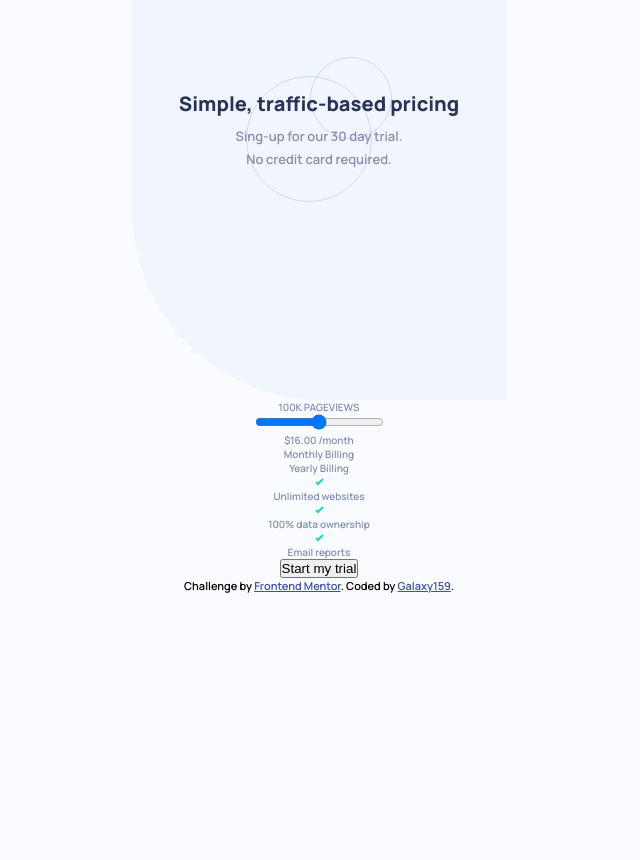
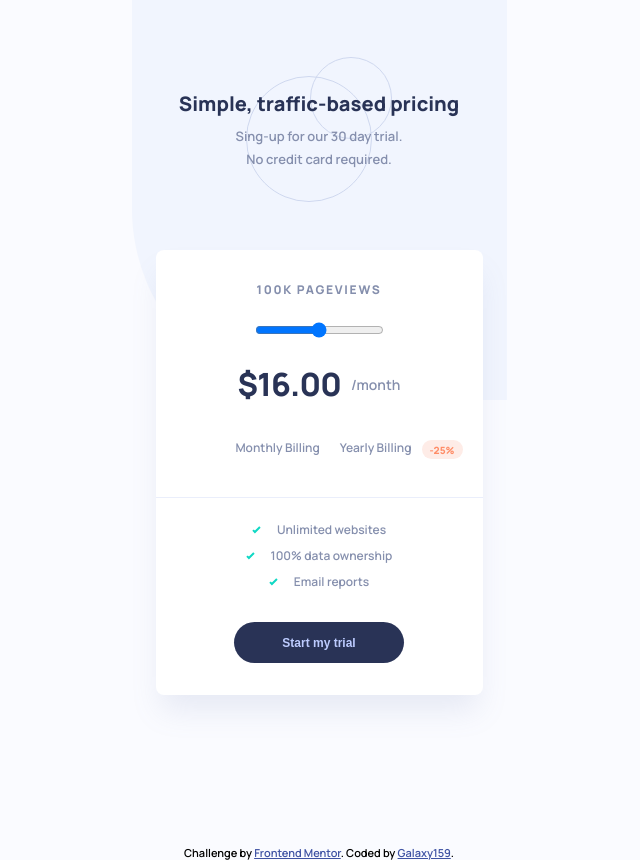
Before and after one commit to Galaxy159/Pricing-Component, a React (Create React App) app: page / in a window 1280 px wide. Shown: the whole page, without its empty margins (321-961 px from the left). Before the commit the page ends 800 px from the top, so only its background shows below. Built offline with nearby package versions, Linux system fonts and the light colour scheme.

Commit message:
component

```diff
--- a/src/components/Component.js
+++ b/src/components/Component.js
@@ -15,7 +15,7 @@ export default function Main() {
           <p className="component__billing--monthly">Monthly Billing</p>
           <div className="component__billing--toggle"></div>
           <p className="component__billing--yearly">Yearly Billing</p>
-          <p className="component__billing--discount"></p>
+          <p className="component__billing--discount">-25%</p>
         </div>
         <div className="component__cta">
           <div className="component__features">
--- a/src/style/App.css
+++ b/src/style/App.css
@@ -48,6 +48,113 @@ p {
   font-weight: 600;
 }
 
+.component {
+  background-color: white;
+  max-width: 32.7rem;
+  padding-block: 3.2rem;
+  margin: 0 auto;
+  box-shadow: 0 2rem 3rem -0.5rem rgba(127, 137, 185, 0.152073);
+  border-radius: 0.8rem;
+  transform: translateY(-15rem);
+}
+.component__data--views {
+  font-weight: 800;
+  font-size: 1.2rem;
+  line-height: 1.6rem;
+  letter-spacing: 1.71429px;
+  margin-bottom: 2.4rem;
+}
+.component__data--slider {
+  margin-bottom: 2.4rem;
+}
+.component__data--price {
+  display: grid;
+  grid-template-columns: repeat(2, -webkit-max-content);
+  grid-template-columns: repeat(2, max-content);
+  align-items: center;
+  justify-content: center;
+  gap: 1rem;
+  font-weight: 600;
+  font-size: 1.4rem;
+  line-height: 1.9rem;
+  margin-bottom: 3.4rem;
+}
+.component__data--price span {
+  color: #293356;
+  font-weight: 800;
+  font-size: 3.2rem;
+  line-height: 4.4rem;
+  letter-spacing: -0.8px;
+}
+.component__billing {
+  display: grid;
+  grid-template-columns: repeat(4, -webkit-max-content);
+  grid-template-columns: repeat(4, max-content);
+  gap: 1rem;
+  justify-content: right;
+  padding-right: 2rem;
+  padding-bottom: 3.8rem;
+  margin-bottom: 2.4rem;
+  border-bottom: 1px solid #eaeefb;
+}
+.component__billing--monthly {
+  font-weight: 600;
+  font-size: 1.2rem;
+  line-height: 1.6rem;
+}
+.component__billing--yearly {
+  font-weight: 600;
+  font-size: 1.2rem;
+  line-height: 1.6rem;
+}
+.component__billing--discount {
+  display: grid;
+  align-items: center;
+  color: #ff8c66;
+  background-color: #feece7;
+  border-radius: 0.95rem;
+  width: 4.1rem;
+  height: 1.9rem;
+  font-weight: 800;
+  font-size: 1rem;
+  line-height: 1.4rem;
+}
+.component__cta--btn {
+  background-color: #293356;
+  color: #bdccff;
+  font-weight: 800;
+  font-size: 1.2rem;
+  line-height: 1.6rem;
+  width: 17rem;
+  height: 4.1rem;
+  border-radius: 2.05rem;
+  border: none;
+  cursor: pointer;
+  transition: all 0.2s;
+}
+.component__cta--btn:hover {
+  color: white;
+}
+.component__features {
+  margin-bottom: 3.2rem;
+}
+.component__features--feature {
+  display: grid;
+  grid-template-columns: repeat(2, -webkit-max-content);
+  grid-template-columns: repeat(2, max-content);
+  gap: 1.6rem;
+  align-items: center;
+  justify-content: center;
+}
+.component__features--feature:not(:last-child) {
+  margin-bottom: 1rem;
+}
+.component__features--feature-text {
+  font-weight: 600;
+  font-size: 1.2rem;
+  line-height: 1.6rem;
+}
+
 .attribution {
   font-size: 11px;
   text-align: center;
--- a/src/style/scss/_component.scss
+++ b/src/style/scss/_component.scss
@@ -0,0 +1,112 @@
+.component {
+  background-color: white;
+  max-width: 32.7rem;
+  padding-block: 3.2rem;
+  margin: 0 auto;
+  box-shadow: 0 2rem 3rem -0.5rem rgba(127, 137, 185, 0.152073);
+  border-radius: 0.8rem;
+  transform: translateY(-15rem);
+  &__data {
+    &--views {
+      font-weight: 800;
+      font-size: 1.2rem;
+      line-height: 1.6rem;
+      letter-spacing: 1.71429px;
+      margin-bottom: 2.4rem;
+    }
+    &--slider {
+      margin-bottom: 2.4rem;
+    }
+    &--price {
+      display: grid;
+      grid-template-columns: repeat(2, max-content);
+      align-items: center;
+      justify-content: center;
+      gap: 1rem;
+      font-weight: 600;
+      font-size: 1.4rem;
+      line-height: 1.9rem;
+      margin-bottom: 3.4rem;
+      & span {
+        color: $color-text-cta-background;
+        font-weight: 800;
+        font-size: 3.2rem;
+        line-height: 4.4rem;
+        letter-spacing: -0.8px;
+      }
+    }
+  }
+  &__billing {
+    display: grid;
+    grid-template-columns: repeat(4, max-content);
+    gap: 1rem;
+    justify-content: right;
+    padding-right: 2rem;
+    padding-bottom: 3.8rem;
+    margin-bottom: 2.4rem;
+    border-bottom: 1px solid $color-empty-slider-bar;
+
+    &--monthly {
+      font-weight: 600;
+      font-size: 1.2rem;
+      line-height: 1.6rem;
+    }
+    &--toggle {
+    }
+    &--yearly {
+      font-weight: 600;
+      font-size: 1.2rem;
+      line-height: 1.6rem;
+    }
+    &--discount {
+      display: grid;
+      align-items: center;
+      color: $color-discount-text;
+      background-color: $color-discount-background;
+      border-radius: 0.95rem;
+      width: 4.1rem;
+      height: 1.9rem;
+      font-weight: 800;
+      font-size: 1rem;
+      line-height: 1.4rem;
+    }
+  }
+  &__cta {
+    &--btn {
+      background-color: $color-text-cta-background;
+      color: $color-cta-text;
+      font-weight: 800;
+      font-size: 1.2rem;
+      line-height: 1.6rem;
+      width: 17rem;
+      height: 4.1rem;
+      border-radius: 2.05rem;
+      border: none;
+      cursor: pointer;
+      transition: all 0.2s;
+
+      &:hover {
+        color: white;
+      }
+    }
+  }
+  &__features {
+    margin-bottom: 3.2rem;
+    &--feature {
+      display: grid;
+      grid-template-columns: repeat(2, max-content);
+      gap: 1.6rem;
+      align-items: center;
+      justify-content: center;
+      &:not(:last-child) {
+        margin-bottom: 1rem;
+      }
+
+      &-text {
+        font-weight: 600;
+        font-size: 1.2rem;
+        line-height: 1.6rem;
+      }
+    }
+  }
+}
```
Also changed, not shown: 1 other file (tests, documents, lock files or other folders).
